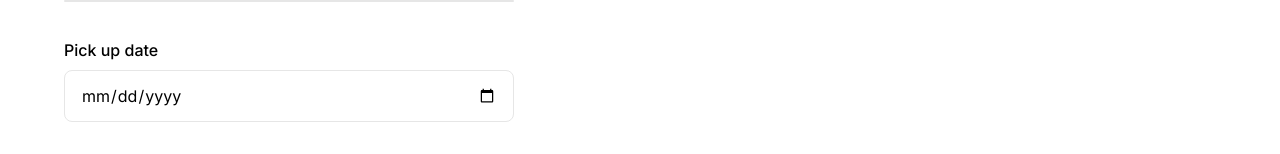
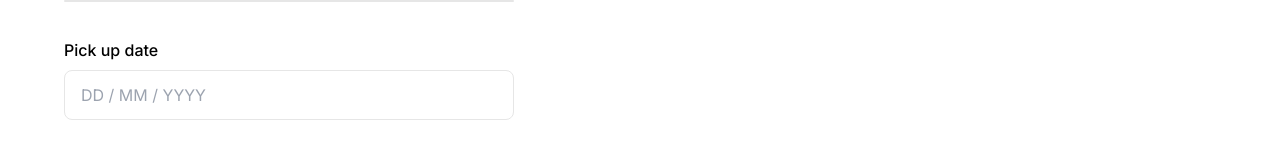
Before and after one commit to snubwoody/Cakes-and-Bakes, a SvelteKit app in the folder frontend/: page /checkout in a window 1280 px wide. Shown: the part 537-691 px from the top of the page. Built offline with nearby package versions, Linux system fonts and the light colour scheme.

Commit message:
reverted date input to type=text

```diff
--- a/frontend/src/routes/checkout/checkout.svelte
+++ b/frontend/src/routes/checkout/checkout.svelte
@@ -31,6 +31,11 @@
 
 		cart.addSale(order)
 	}
+
+	function maskDate(input){
+		console.log(input.target.value)
+	}
+
 </script>
 
 <!--TODO find a way to parse things like dates and card numbers-->
@@ -44,7 +49,7 @@
 		</div>
 		<Divider/>
 		<div class="flex flex-col">
-			<Input required name="date" type="date" label="Pick up date" placeholder="DD / MM / YYYY"/>
+			<Input required oninput={maskDate} name="date" label="Pick up date" placeholder="DD / MM / YYYY"/>
 		</div>
 		<Button type="submit" onclick={addPurchase}>Confirm purchase</Button>
 	</form>
```
